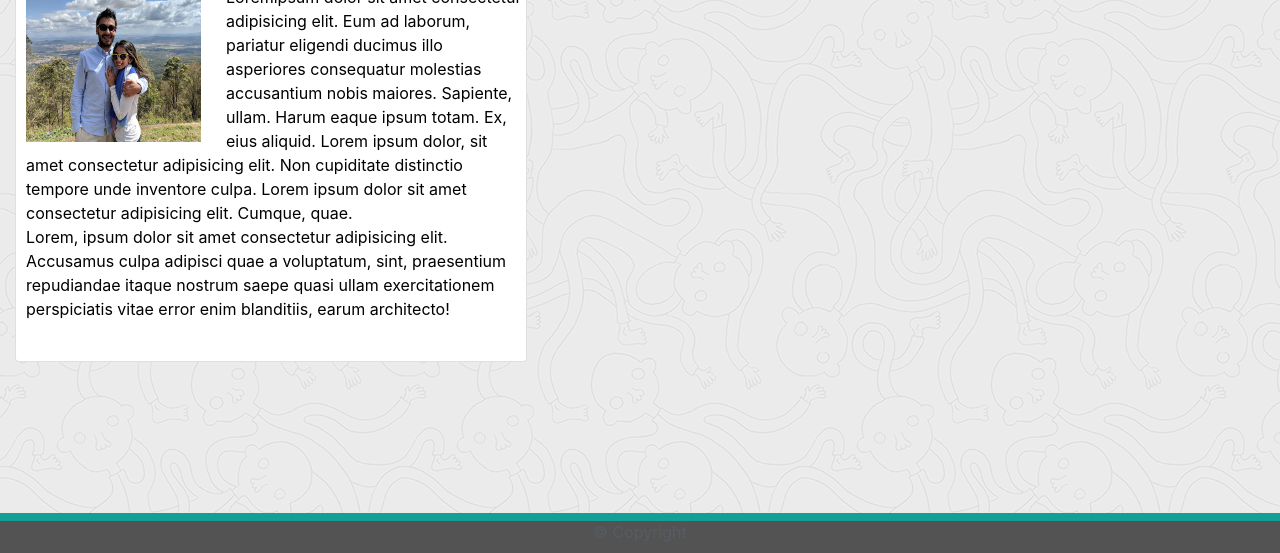
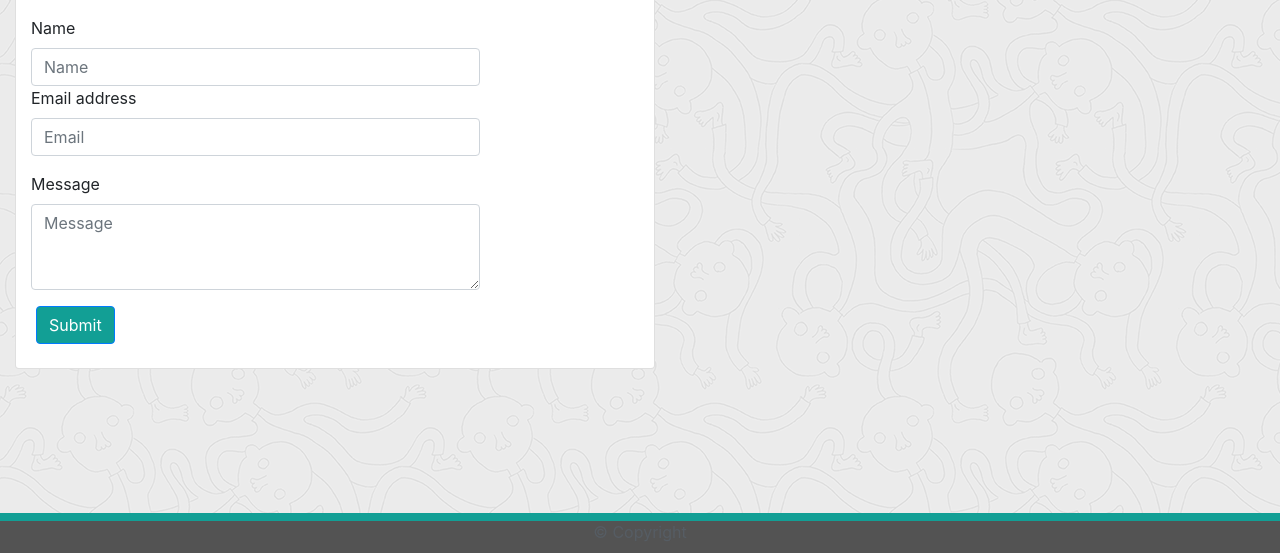
Before and after one commit to icecicle04/hw-02-Responsiveness-Portfolio, a plain HTML site: page contact.html in a window 1280 px wide. Shown: the part 253-806 px from the top of the page. Drawn offline with nearby package versions, Linux system fonts and the light colour scheme.

Commit message:
updated contact page with proper card and inputs

```diff
--- a/contact.html
+++ b/contact.html
@@ -55,33 +55,40 @@
     </nav>
     <!-- Container & Background Image -->
     <div class="container-fluid" class="col-sm-12">
-      <!-- Card -->
-      <div class="card" style="width: 32rem">
+      <!-- Contact Card -->
+      <div class="card" style="width: 40rem">
         <article>
-          <h1>About Me</h1>
-          <section class="my_picture" class="col-sm-12">
-            <img
-              src="attachments/myself.jpg"
-              alt="Me"
-              width="200"
-              height="150"
-            />
-            <row class="col-sm-12">
-              <p>
-                Loremipsum dolor sit amet consectetur adipisicing elit. Eum ad
-                laborum, pariatur eligendi ducimus illo asperiores consequatur
-                molestias accusantium nobis maiores. Sapiente, ullam. Harum
-                eaque ipsum totam. Ex, eius aliquid. Lorem ipsum dolor, sit amet
-                consectetur adipisicing elit. Non cupiditate distinctio tempore
-                unde inventore culpa. Lorem ipsum dolor sit amet consectetur
-                adipisicing elit. Cumque, quae.<br />
-                Lorem, ipsum dolor sit amet consectetur adipisicing elit.
-                Accusamus culpa adipisci quae a voluptatum, sint, praesentium
-                repudiandae itaque nostrum saepe quasi ullam exercitationem
-                perspiciatis vitae error enim blanditiis, earum architecto!
-              </p></row
-            >
-          </section>
+          <h1>Contact</h1>
+          <row class="col-sm-12">
+            <form class="col-sm-9">
+              <label for="exampleFormControlInput1">Name</label>
+              <input
+                type="Name"
+                class="form-control"
+                id="exampleFormControlInput1"
+                placeholder="Name"
+              />
+              <div class="form-group">
+                <label for="exampleFormControlInput1">Email address</label>
+                <input
+                  type="email"
+                  class="form-control"
+                  id="exampleFormControlInput1"
+                  placeholder="Email"
+                />
+              </div>
+              <div class="form-group">
+                <label for="exampleFormControlTextarea1">Message</label>
+                <textarea
+                  class="form-control"
+                  id="exampleFormControlTextarea1"
+                  placeholder="Message"
+                  rows="3"
+                ></textarea>
+              </div>
+              <button type="submit" class="btn btn-primary">Submit</button>
+            </form>
+          </row>
         </article>
       </div>
     </div>
--- a/stylesheet.css
+++ b/stylesheet.css
@@ -27,6 +27,12 @@ p {
   float: left;
   margin-top: 15%;
 }
+
+.btn.btn-primary {
+  background-color: rgb(18, 159, 149);
+  margin-left: 5px;
+}
+
 .accent_footer {
   background-color: rgb(18, 159, 149);
   position: absolute;
```
